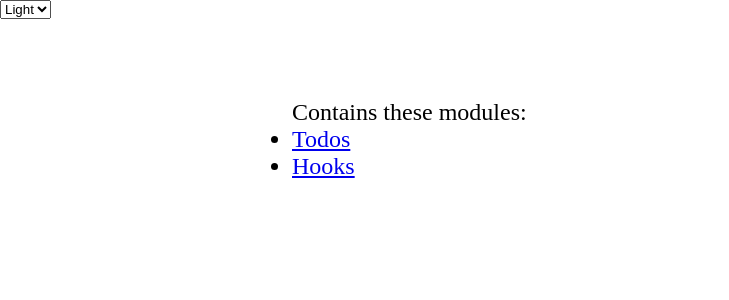
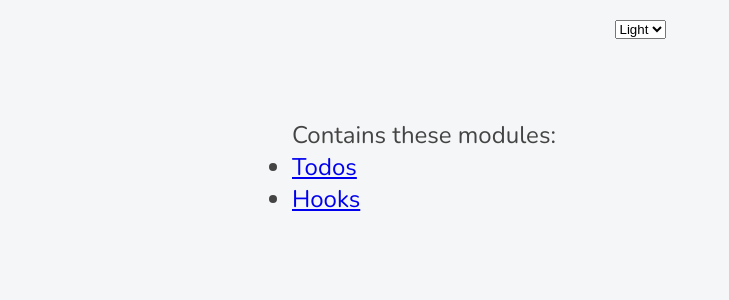
Before and after one commit to machariamarigi/re-freash, a React (Create React App) app: page / in a window 1280 px wide. Shown: the top 300 px of the page, without its empty margins (0-729 px from the left). Built offline with nearby package versions, Linux system fonts and the light colour scheme.

Commit message:
[fix] add the classNames for theme styling

```diff
--- a/src/components/ThemeWrapper.tsx
+++ b/src/components/ThemeWrapper.tsx
@@ -15,8 +15,8 @@ const ThemeWrapper: React.FC<Props> = ({ children }) => {
     }
 
     return (
-        <div data-theme={theme}>
-            <select name="toggleTheme" onChange={handleThemeChange}>
+        <div className="Theme-wrapper" data-theme={theme}>
+            <select className="Theme-toggler" name="toggleTheme" onChange={handleThemeChange}>
                 <option value="light">Light</option>
                 <option value="dark">Dark</option>
             </select>
```
